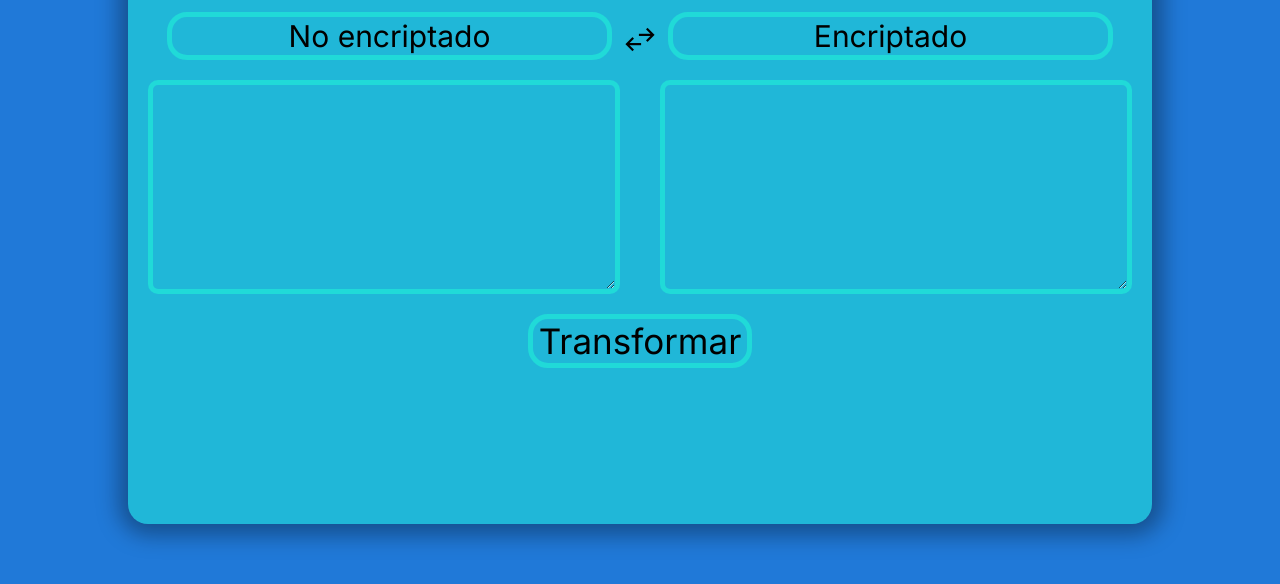
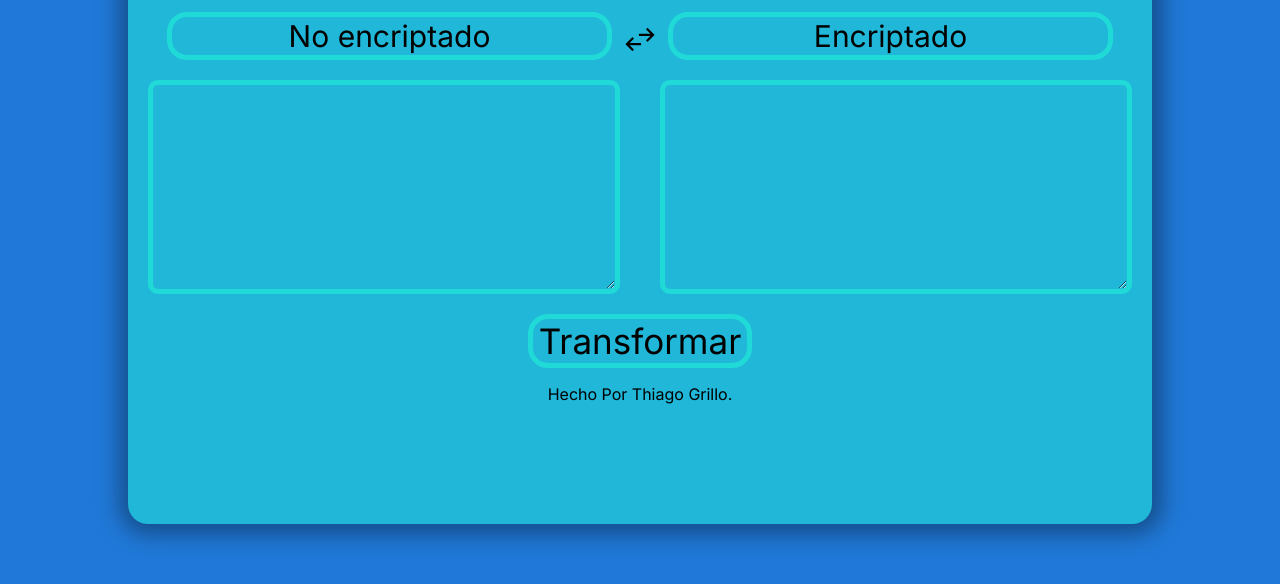
Before and after one commit to wantedgames/encriptador, a plain HTML site: page index.html in a window 1280 px wide. Shown: the part 196-780 px from the top of the page. Drawn offline with nearby package versions, Linux system fonts and the light colour scheme.

Commit message:
Update index.html

```diff
--- a/index.html
+++ b/index.html
@@ -21,6 +21,7 @@
             <textarea id="area2" readonly="true"></textarea>
         </div>
         <input type="button" value="Transformar" style="font-size: 35px" id="action-btn">
+        <p>Hecho Por Thiago Grillo.</p>
     </center></div>
 
     <script src="script.js"></script>
```
